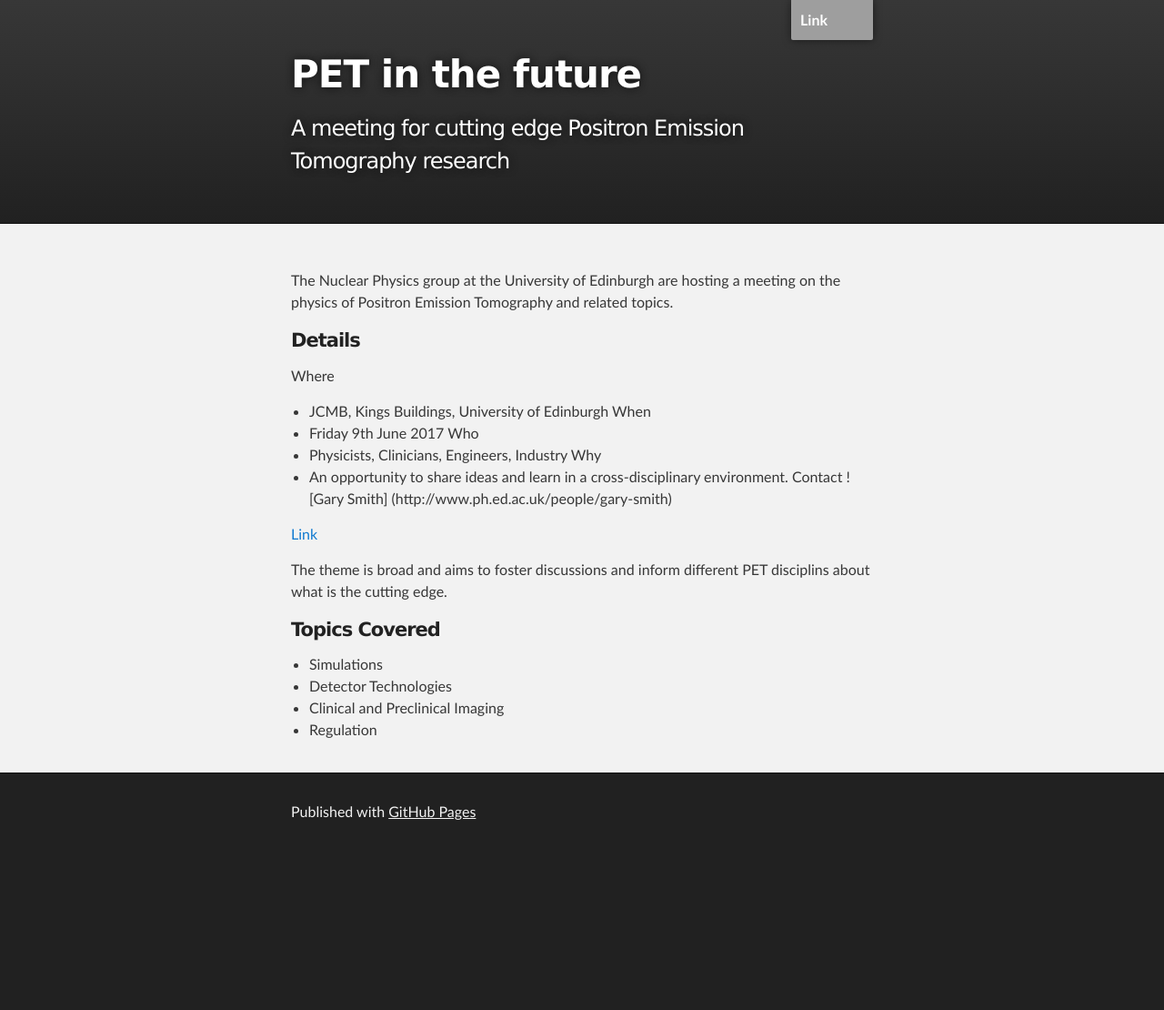
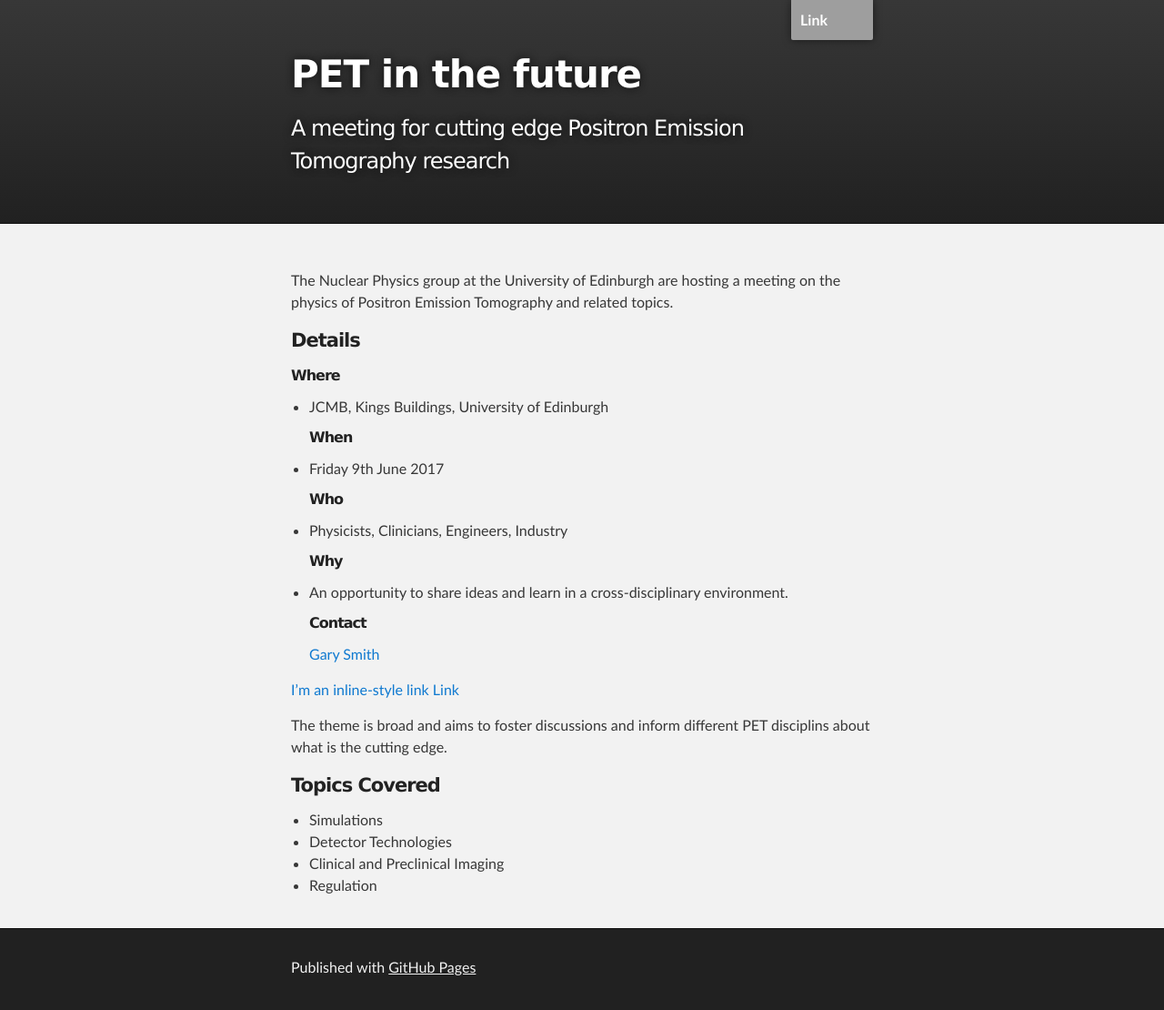
Before and after one commit to gsmith23/gsmith23.github.io, a Jekyll site: the page built from index.md, in a window 1280 px wide. Shown: the whole page at 91% size. Built offline with Jekyll 4.4.1, drawn with Linux system fonts in a browser that asks for light colours; before the commit the page ends 939 px from its top, so only the background shows below that; grey boxes are pictures that could not be loaded.

Commit message:
Update index.md

```diff
--- a/index.md
+++ b/index.md
@@ -19,19 +19,19 @@ The Nuclear Physics group at the University of Edinburgh are hosting a meeting o
 <dd> <a http://www.ph.ed.ac.uk/people/gary-smith > Gary Smith </a></dd>
 </dl-->
 
-Where
+###### [](#header-6) Where
   - JCMB, Kings Buildings, University of Edinburgh
-When
+###### [](#header-6) When
   - Friday 9th June 2017
-Who
+###### [](#header-6) Who
   - Physicists, Clinicians, Engineers, Industry
-Why
+###### [](#header-6) Why
   - An opportunity to share ideas and learn in a cross-disciplinary environment.
-Contact
-  ![Gary Smith] (http://www.ph.ed.ac.uk/people/gary-smith)
+###### [](#header-6) Contact
+[Gary Smith](http://www.ph.ed.ac.uk/people/gary-smith)
 
+[I'm an inline-style link](https://www.google.com)
 [Link](another-page)
-
 
 The theme is broad and aims to foster discussions and inform different PET disciplins about what is the cutting edge.
 
```
